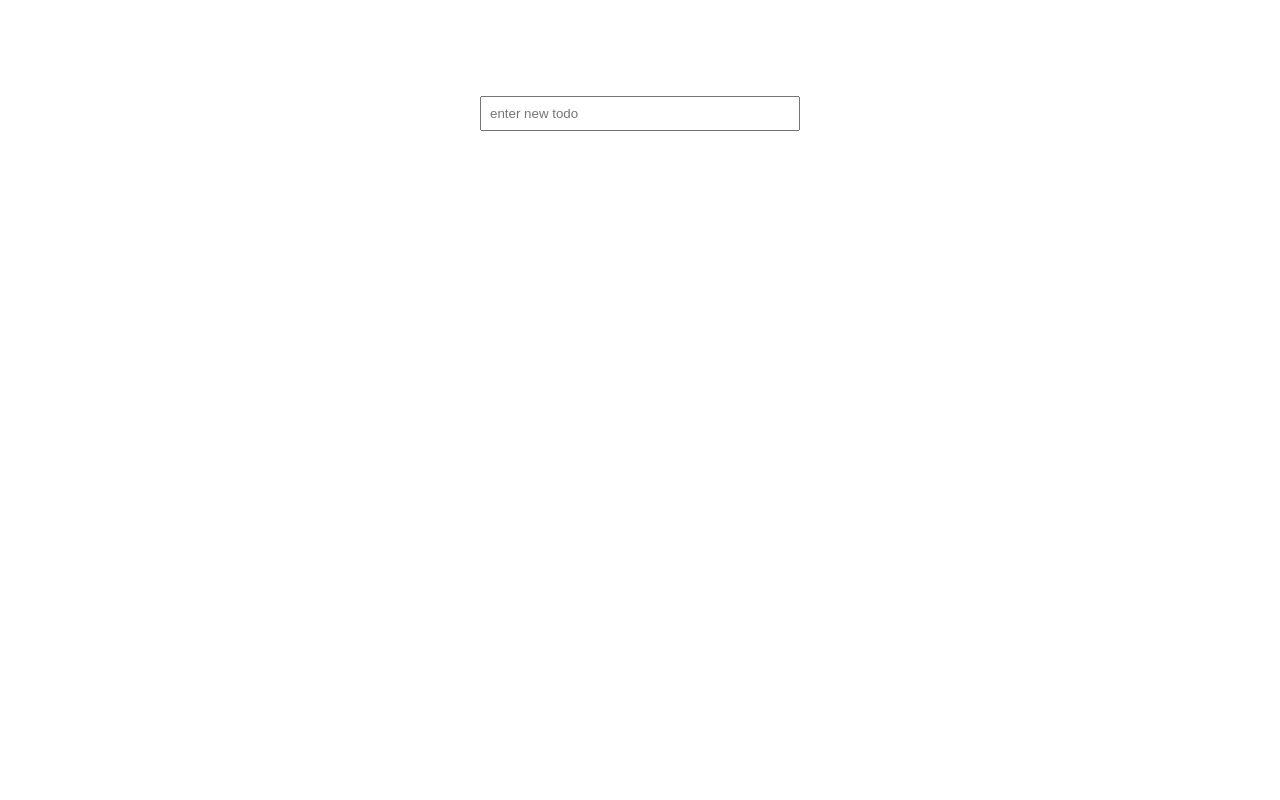
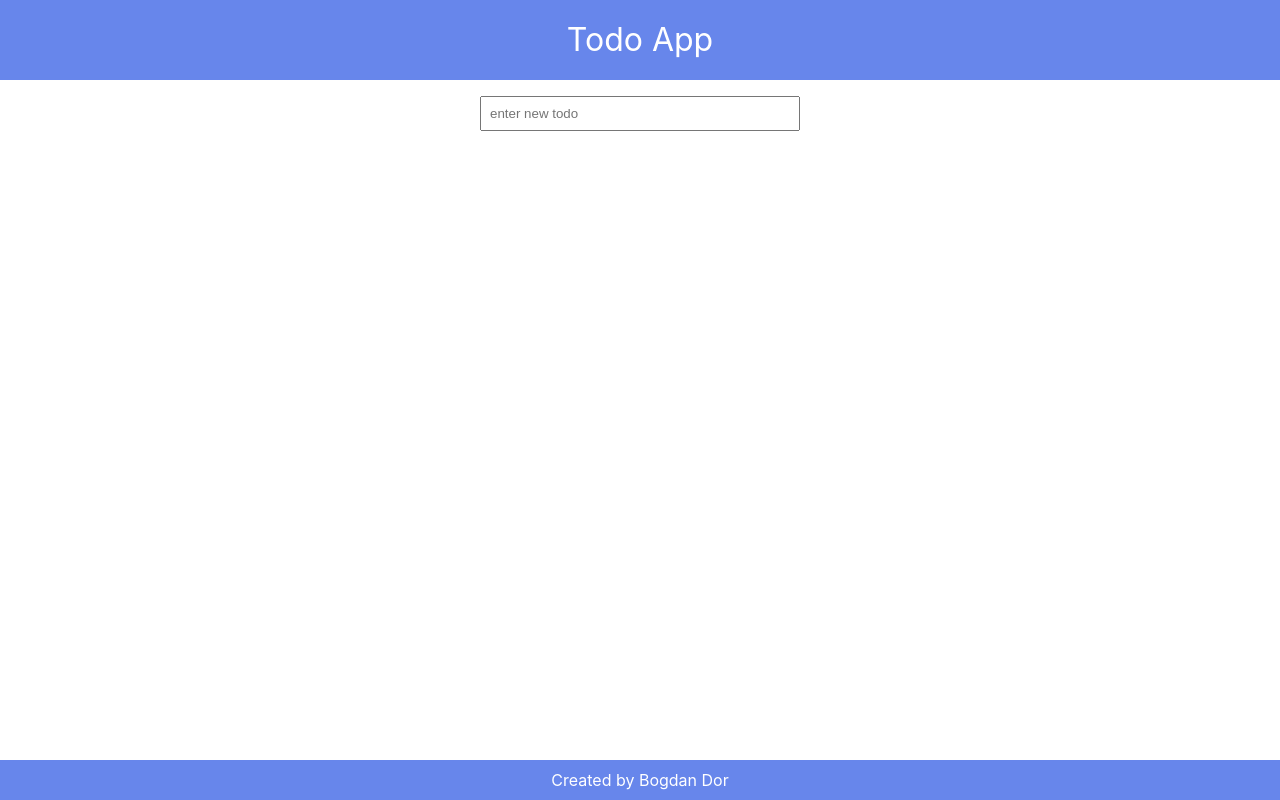
Before and after one commit to BogdanDor/todoapp.github.io, a React (Create React App) app: page / in a window 1280 px wide. Built offline with nearby package versions, Linux system fonts and the light colour scheme.

Commit message:
add header and footer

```diff
--- a/src/App.css
+++ b/src/App.css
@@ -1,11 +1,32 @@
 .App {
   min-height: 100vh;
+  display: flex;
+  flex-direction: column;
+  justify-content: space-between;
+  align-items: stretch;
+}
+.App__header {
+  height: 80px;
+  font-size: 32px;
+  line-height: 80px;
+  vertical-align: middle;
+  text-align: center;
+  color: #fff;
+  background-color: #6786eb;
 }
 .App__inner {
+  flex-grow: 1;
   display: flex;
   flex-direction: column;
   align-items: stretch;
   width: 320px;
-  padding-top: 80px;
   margin: 0 auto;
 }
+.App__footer {
+  height: 40px;
+  line-height: 40px;
+  vertical-align: middle;
+  text-align: center;
+  color: #fff;
+  background-color: #6786eb;
+}
--- a/src/App.js
+++ b/src/App.js
@@ -45,6 +45,7 @@ class App extends React.Component {
   render() {
     return (
       <div className="App">
+        <header className="App__header">Todo App</header>
         <div className="App__inner">
           <TodoInput onCreateTodo={this.createTodo} />
           <TodoList
@@ -53,6 +54,7 @@ class App extends React.Component {
             onDeleteTodo={this.deleteTodo}
           />
         </div>
+        <footer className="App__footer">Created by Bogdan Dor</footer>
       </div>
     );
   }
```
